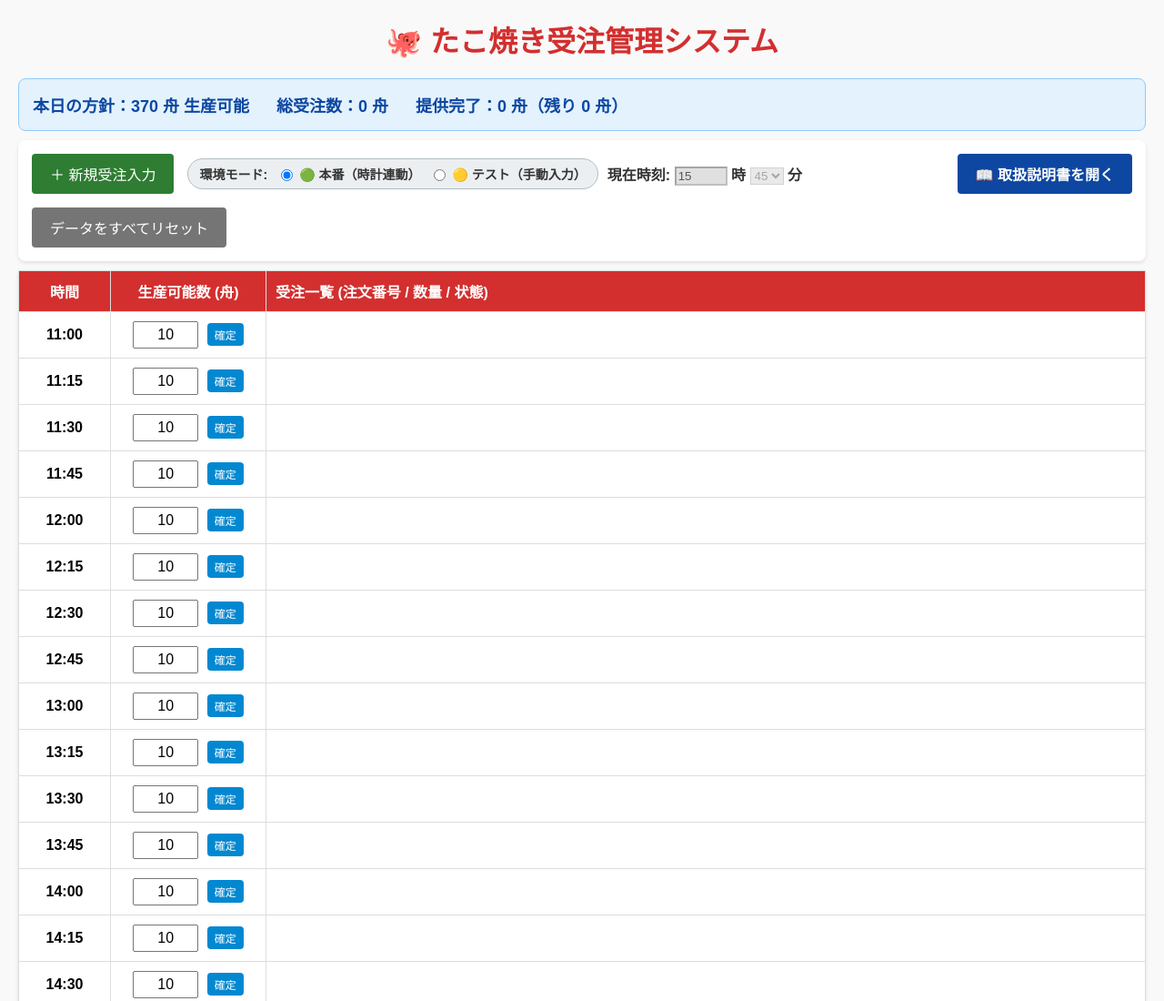
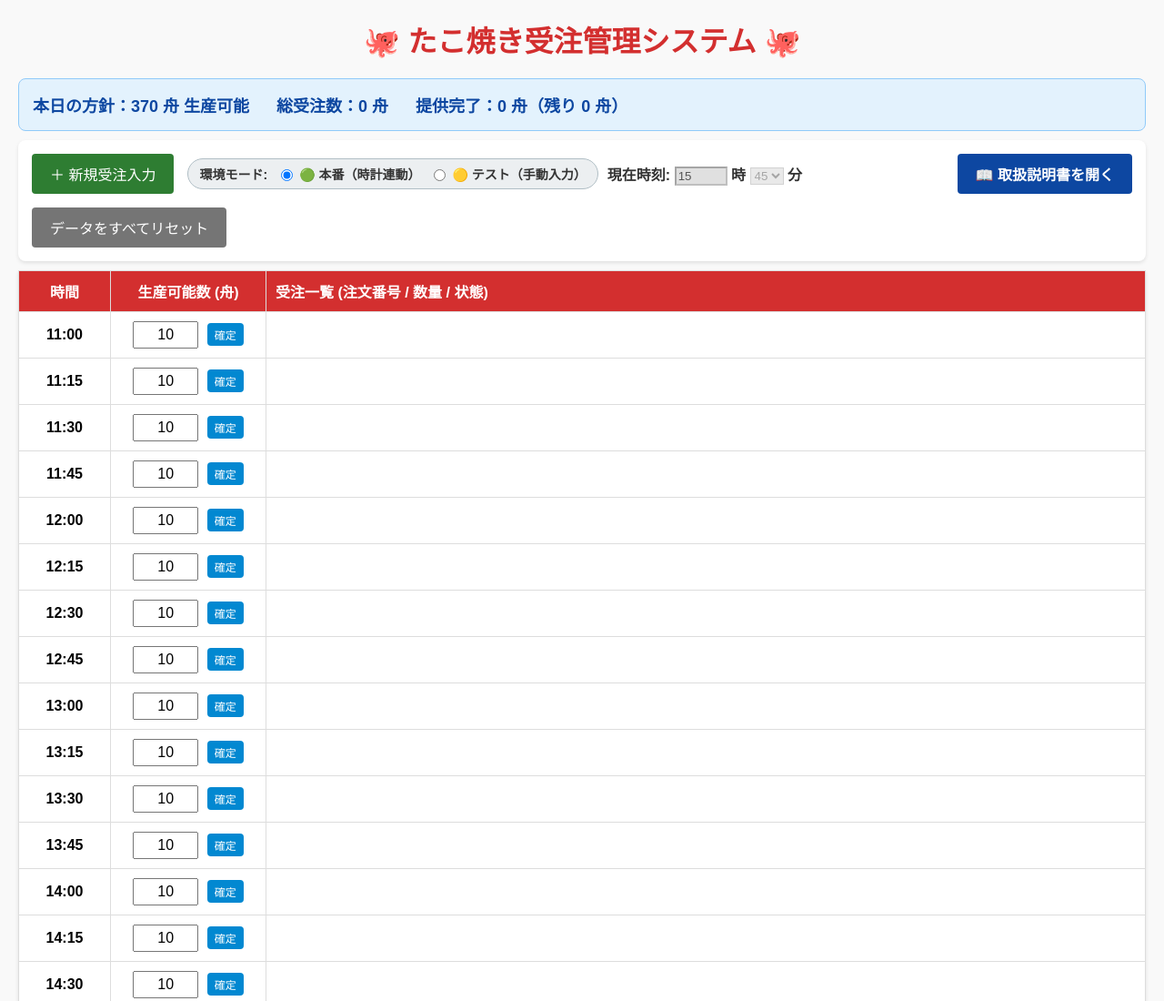
Before and after one commit to yamashu-practice/takoyaki, a plain HTML site: page index.html in a window 1280 px wide. Shown: the top 1100 px of the page at 91% size. Drawn offline with Linux system fonts and the light colour scheme.

Commit message:
タイトルにタコを追加（ユーザー希望）

```diff
--- a/index.html
+++ b/index.html
@@ -402,7 +402,7 @@
     </style>
 </head>
 <body>
-    <h1>🐙 たこ焼き受注管理システム</h1>
+    <h1>🐙 たこ焼き受注管理システム 🐙</h1>
 
     <!-- 【画面上部固定コンテナ】スクロールしてもこのエリアごと最上部に残り続けます -->
     <div class="fixed-header-area">
```
